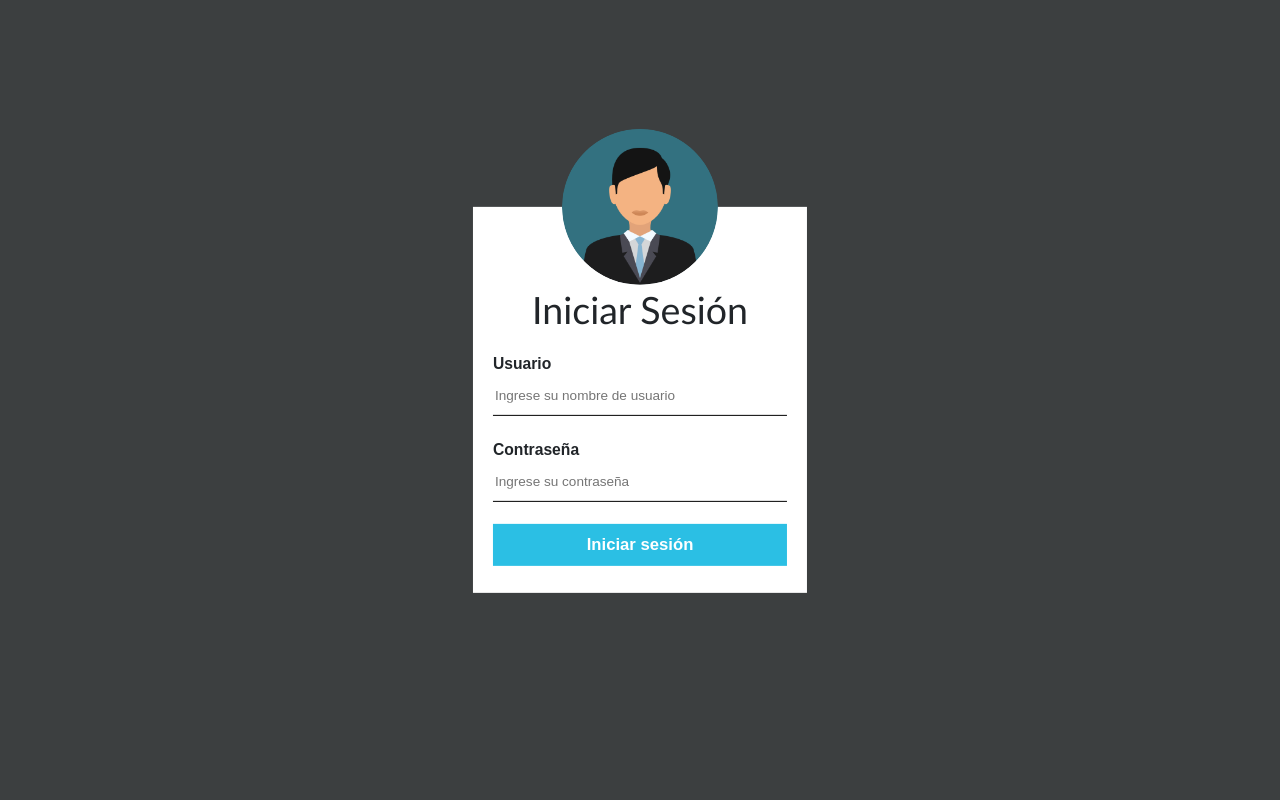
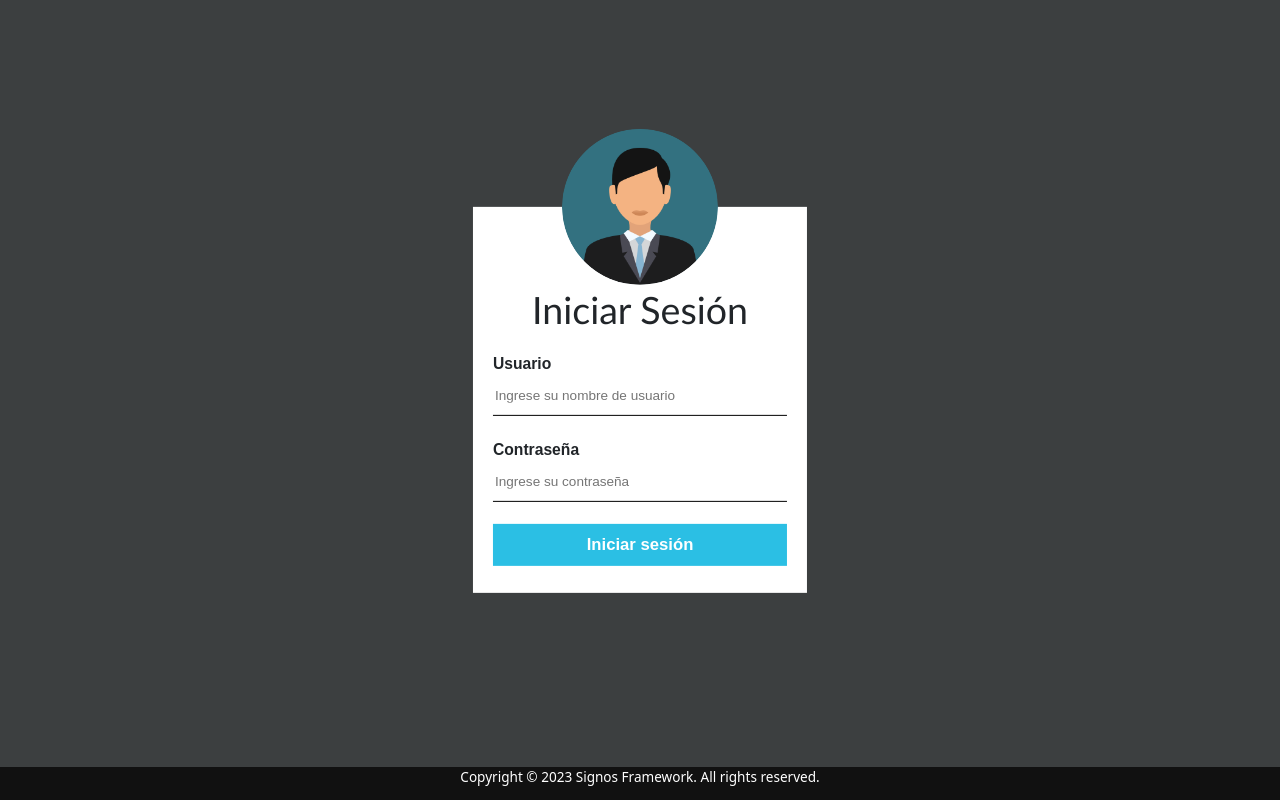
Before and after one commit to SamirFdez/dashboard, a React (Vite) app: page / in a window 1280 px wide. Built offline with nearby package versions, Linux system fonts and the light colour scheme.

Commit message:
fixing some things

```diff
--- a/src/Views/Login/login.jsx
+++ b/src/Views/Login/login.jsx
@@ -1,11 +1,14 @@
 import { LoginForm } from "../../components/login/login"
+import { Footer } from "../../components/footer/footer"
 
 export const Login = function() {
 
   return (
       <>
         <LoginForm/>
+        <Footer/>
       </>
+
 )
 
 }
--- a/src/Views/estaciones/estacion.jsx
+++ b/src/Views/estaciones/estacion.jsx
@@ -4,16 +4,12 @@ import { EstatusEstaciones } from "../../components/estatusEstaciones/estatusEst
 import { Footer } from "../../components/footer/footer"
 import { Header } from "../../components/header/header";
 import { NavBar } from "../../components/navbar/navbar";
-import {updateAuthenticationState} from '../../store/authentication'
-import {useDispatch} from 'react-redux'
 
 export const Estacion = function() {
 
-  const dispatch = useDispatch();
-
   setTimeout(() => {
     window.location.reload();
-  }, 600000);
+  }, 60000);
 
   return (
       <>
@@ -24,7 +20,7 @@ export const Estacion = function() {
             <EstatusEstaciones/>
             <EstatusColaboradores/>
           </div>
-          <Footer/>
+        <Footer/>
       </>
 )
 
--- a/src/Views/operadores/operadores.jsx
+++ b/src/Views/operadores/operadores.jsx
@@ -8,17 +8,16 @@ export const Operadores = function() {
 
   setTimeout(() => {
     window.location.reload();
-  }, 600000);
+  }, 60000);
 
   return (
     <>
       <NavBar/>
-
         <div style={{marginLeft: "4em", marginRight: "4em"}}>
           <Header/>
           <EstatusOperadores/>
         </div>
-        <Footer/>
+      <Footer/>
     </>
 )
 
--- a/src/components/estatusColaboradores/estatusColaboradores.jsx
+++ b/src/components/estatusColaboradores/estatusColaboradores.jsx
@@ -1,6 +1,5 @@
 import { Row, Col } from 'react-bootstrap'
 import estatusColaboradoresStyles  from "./estatusColaboradores.module.css"
-import User from '../../assets/img/person.jpg'
 import React from 'react'
 import axios from 'axios'
 
--- a/src/components/footer/footer.jsx
+++ b/src/components/footer/footer.jsx
@@ -6,11 +6,9 @@ export const Footer = function() {
 
     return (
         <>
-            <Navbar>
-                <div className= { footerStyles.div }>
-                    Copyright © 2023 Signos Framework. All rights reserved.
-                </div>
-            </Navbar>
+            <div className= { footerStyles.div }>
+                Copyright © 2023 Signos Framework. All rights reserved.
+            </div>
         </>
  )
 
--- a/src/components/footer/footer.module.css
+++ b/src/components/footer/footer.module.css
@@ -2,9 +2,10 @@
     background-color: #111;
     color: #FFFFFF;
     text-align: center;
+    vertical-align: middle;
     font-size: 1.3em;
-    width: 99.9%;
-    height: 2em;
+    width: 100%;
+    height: 2.4em;
     position: absolute;
-    margin-top: 75%;
+    bottom: 0;
 }
--- a/src/store/authentication.ts
+++ b/src/store/authentication.ts
@@ -1,7 +1,6 @@
 import { createSlice } from '@reduxjs/toolkit'
 
 const sessionLogin = sessionStorage.getItem("nombre");
-
 
 const initialState = {
     // state can be 'authenticated' | 'no-authenticated';
```
